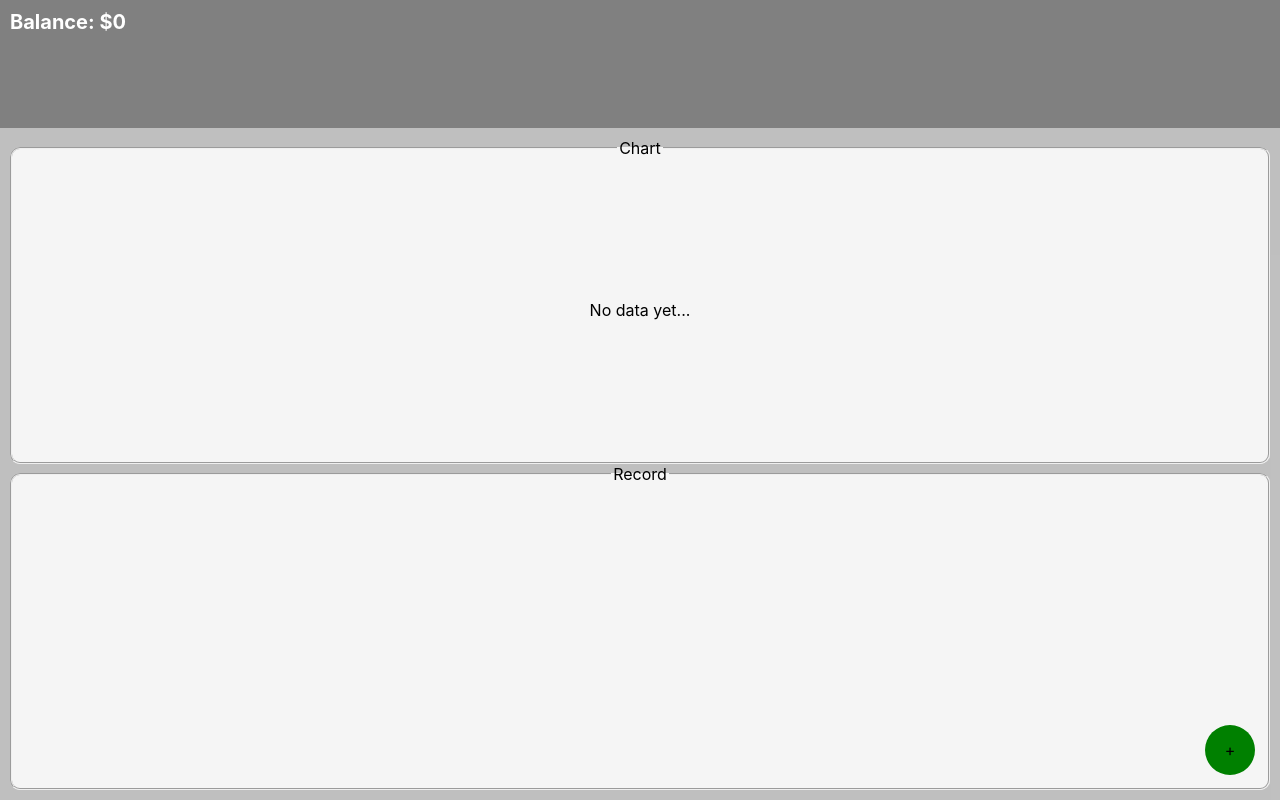
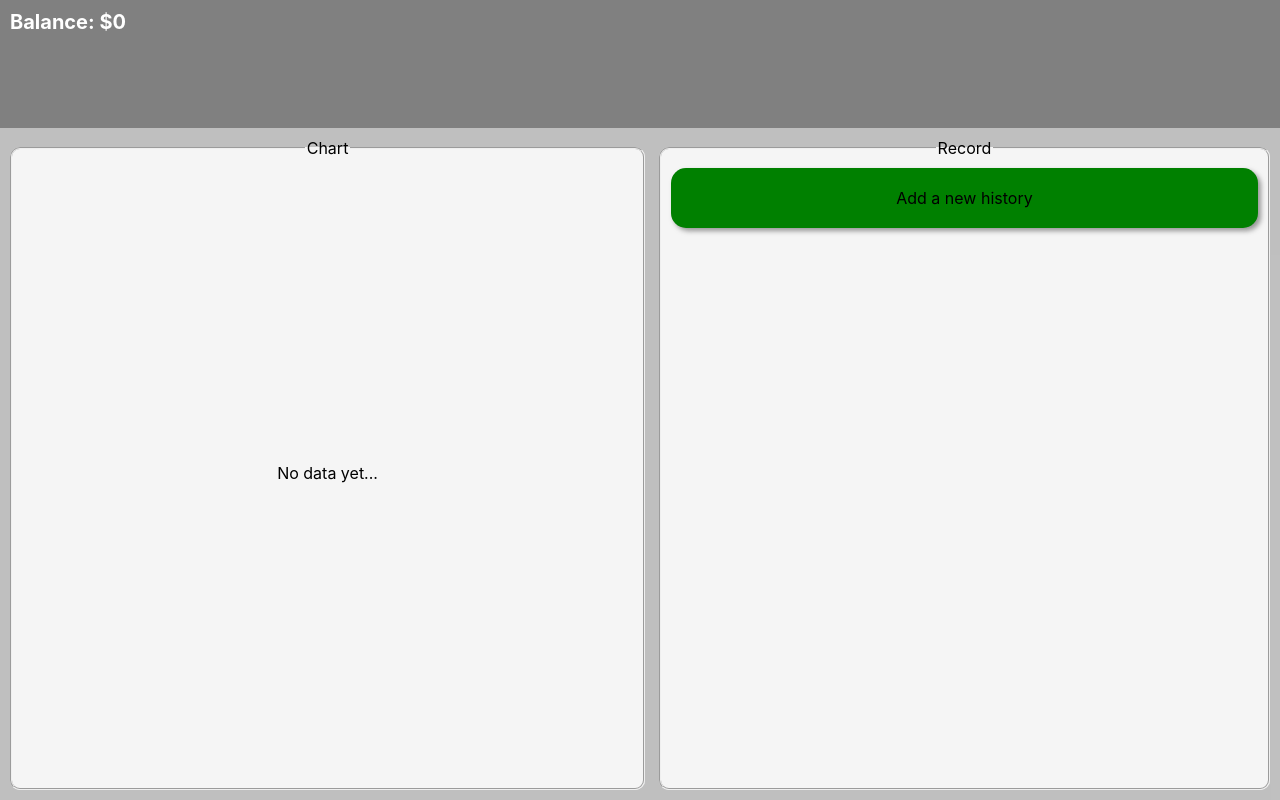
Before and after one commit to yonatan-gaviria/expense_manager_app, a React (Create React App) app: page / in a window 1280 px wide. Built offline with nearby package versions, Linux system fonts and the light colour scheme.

Commit message:
I added the landscape and portrait method and modified the position of the history aggregator button and its appearance.

```diff
--- a/src/App.css
+++ b/src/App.css
@@ -165,6 +165,7 @@ hr {
   border-radius: 15px;
   padding: 10px;
   box-sizing: border-box;
+  box-shadow: 3px 3px 5px 0px #666666aa;
 }
 
 .categoryContainer {
@@ -212,7 +213,18 @@ hr {
 }
 
 .dateAndDelete :last-child {
+  display: flex;
+  width: 20px;
+  height: 20px;
+  justify-content: center;
+  align-items: center;
+  text-align: center;
+  background-color: #db4537aa;
+  border-radius: 50%;
+  font-size: 10px;
+  font-weight: bold;
   margin-left: 10px;
+  box-shadow: 2px 2px 5px 0px #666666aa;
 }
 
 .amount.income {
@@ -252,15 +264,16 @@ hr {
 
 .newHistory {
   display: flex;
-  position: absolute;
-  background-color: green;
-  width: 50px;
-  height: 50px;
-  border-radius: 50%;
+  min-width: 100%;
+  min-height: 60px;
+  margin-bottom: 10px;
   justify-content: center;
   align-items: center;
-  right: 25px;
-  bottom: 25px;
+  background-color: green;
+  border-radius: 15px;
+  padding: 10px;
+  box-sizing: border-box;
+  box-shadow: 3px 3px 5px 0px #666666aa;
 }
 
 .formNewHistory {
@@ -275,13 +288,17 @@ hr {
 }
 
 .transactionForm {
+  flex-direction: column;
+  display: flex;
+  background-color: white;
+  padding: 10px;
+  border-radius: 10px;
+}
+
+.transactionForm div {
   display: grid;
-  width: 80%;
-  height: 80%;
-  padding: 10px;
   gap: 10px;
   grid-template-columns: 1fr;
-  background-color: white;
   justify-content: center;
   align-items: center;
 }
@@ -291,3 +308,19 @@ hr {
   display: flex;
   justify-content: space-between;
 }
+
+@media (orientation: landscape) {
+  .main {
+    display: flex;
+    gap: 10px;
+    justify-content: space-between;
+  }
+
+  .main fieldset {
+    width: 48.5%;
+  }
+
+  .transactionForm div {
+    grid-template-columns: repeat(2, 1fr);
+  }
+}
--- a/src/components/FormNewHistory.jsx
+++ b/src/components/FormNewHistory.jsx
@@ -113,6 +113,7 @@ export default function FormNewHistory() {
   return (
     <div className="formNewHistory" onClick={ (e)=>closeForm(e) }>
       <form className="transactionForm" onClick={ (e)=> e.stopPropagation() }>
+        <div>
           <fieldset className="formTransactionType" onChange={ (e)=> addNewData("transactionType", e.target.value) }>
             <legend>Transaction type</legend>
             <label>
@@ -157,6 +158,8 @@ export default function FormNewHistory() {
             <legend>Description</legend>
             <input type="text" onChange={ (e)=> addNewData("description", e.target.value) } />
           </fieldset>
+        </div>
+
 
 
         <div className="formButtonContainer">
--- a/src/components/Histories.jsx
+++ b/src/components/Histories.jsx
@@ -2,11 +2,20 @@ import { useGlobalState } from "../context/GlobalState.jsx";
 import History from "./History.jsx";
 
 export default function Histories() {
-  const { histories } = useGlobalState();
+  const { histories, configuration } = useGlobalState();
+
+  const openForm = (e)=> {
+    e.stopPropagation();
+    const configData = { ...configuration.configurationData };
+    configData.formEnabled = true;
+    configData.onEdit = false;
+    configuration.setConfigurationData(configData);
+  }
 
   return (
     <fieldset className="histories">
       <legend>Record</legend>
+      <div className="newHistory" onClick={ (e)=>openForm(e) }> Add a new history </div>
       { histories.histories.map(
         (history)=> {
           return (
--- a/src/components/Main.jsx
+++ b/src/components/Main.jsx
@@ -1,23 +1,12 @@
-import { useGlobalState } from "../context/GlobalState.jsx";
 import ChartsContainer from "./ChartsContainer.jsx";
 import Histories from "./Histories.jsx";
 
 export default function Main() {
-  const { configuration } = useGlobalState();
-
-  const openForm = (e)=> {
-    e.stopPropagation();
-    const configData = { ...configuration.configurationData };
-    configData.formEnabled = true;
-    configData.onEdit = false;
-    configuration.setConfigurationData(configData);
-  }
 
   return (
     <div className="main">
       <ChartsContainer/>
       <Histories/>
-      <div className="newHistory" onClick={ (e)=>openForm(e) }> + </div>
     </div>
   )
 }
```
Lines whose indentation alone changed are shown as unchanged.
